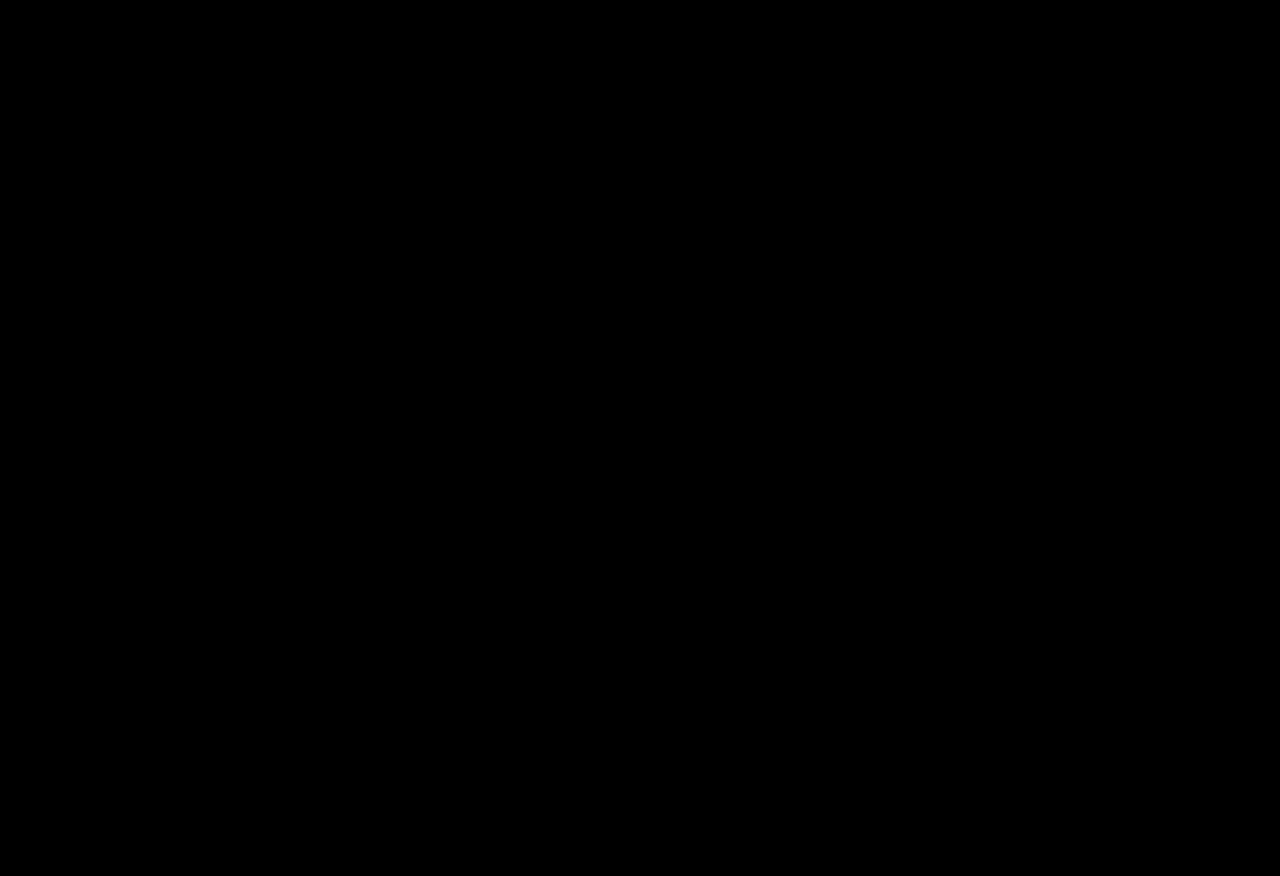
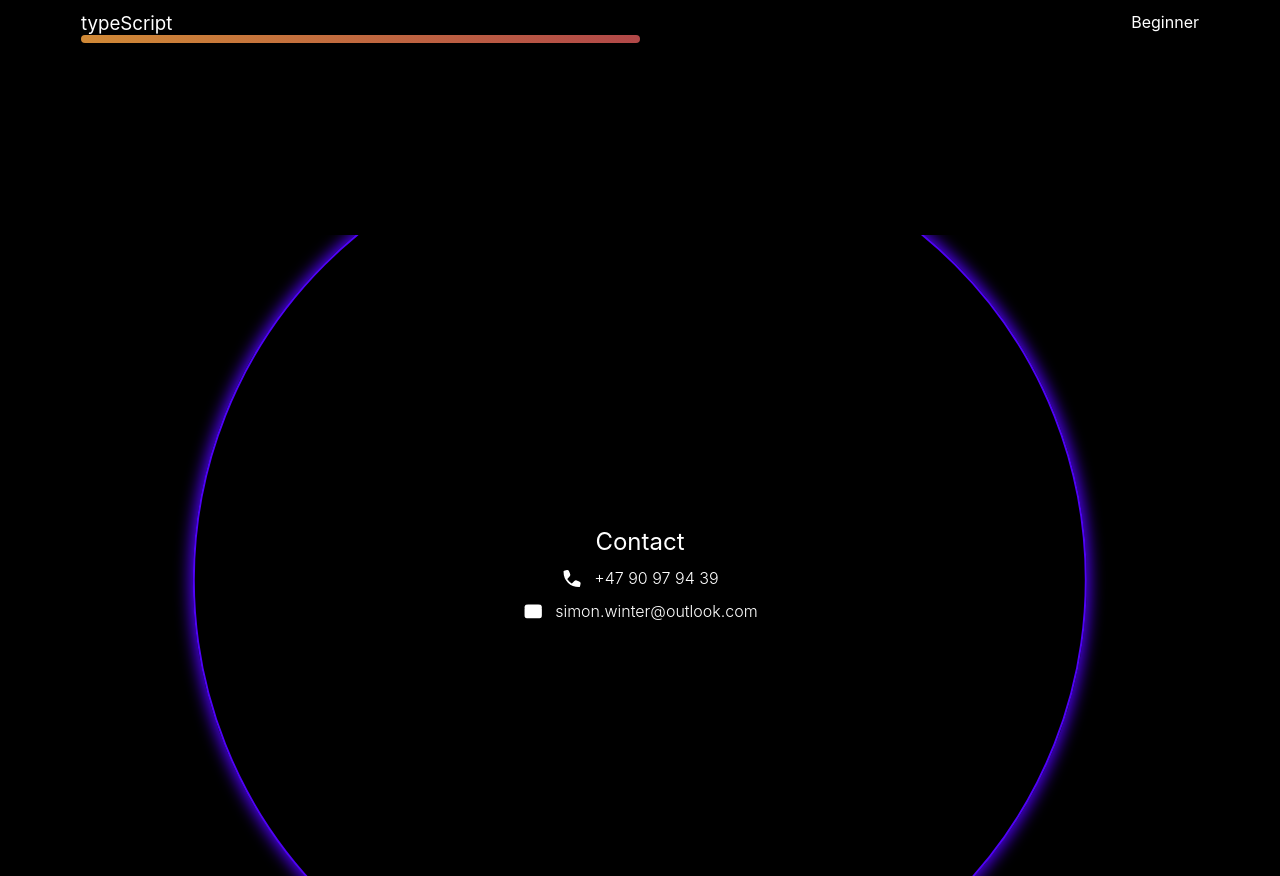
Before and after one commit to SimonADW/240910-portfolio-simon-winter, a React (Vite) app: page / in a window 1280 px wide. Shown: the part 2660-3536 px from the top of the page. Before the commit the page ends 2503 px from the top, so only its background shows below. Built offline with nearby package versions, Linux system fonts and the light colour scheme.

Commit message:
Add contact section

```diff
--- a/src/App.tsx
+++ b/src/App.tsx
@@ -6,6 +6,8 @@ import HeaderComponent from './components/Header/HeaderComponent'
 import HeroComponent from './components/Hero/HeroComponent'
 import ProjectsSection from './components/ProjectsSection/ProjectsSection'
 import TechnologiesSection from './components/TechnologiesSection/TechnologiesSection'
+import FooterComponent from './components/Footer/FooterComponen'
+import ContactComponent from './components/Contact/ContactComponent'
 
 function App() {
 
@@ -16,7 +18,9 @@ function App() {
       <HeroComponent />
       <ProjectsSection />
       <TechnologiesSection />
+      <ContactComponent />
       </main>
+      <FooterComponent />
     </>
   )
 }
--- a/src/assets/styles/App.css
+++ b/src/assets/styles/App.css
@@ -11,7 +11,10 @@ body {
 }
 
 #root {
-  padding: 0 1rem var(--spacing-xl);
+  padding: 0.5rem 1rem 0;
+  min-height: 100vh;
+  display: flex;
+  flex-direction: column;
 }
 
 h1, h2, h3, h4, h5, h6 {
@@ -21,7 +24,9 @@ h1, h2, h3, h4, h5, h6 {
 main {
   display: flex;
   flex-direction: column;
-  gap: calc(var(--spacing-lg) * 2);
+  gap: calc(var(--spacing-lg) * 6);
+  margin-bottom: calc(var(--spacing-lg) * 6);;
+  flex: 1;
 }
 
 @media screen and (min-width: 768px) {
--- /dev/null
+++ b/src/components/Contact/ContactComponent.module.css
@@ -0,0 +1,54 @@
+.contactSection {
+	height: clamp(10rem, 60vw, 1145px);
+	max-height: 690px;
+	position: relative;
+	font-weight: 300;
+	overflow: hidden;
+
+	display: flex;
+	flex-direction: column;
+	align-items: center;
+	justify-content: center;
+}
+
+.contactSection h2 {
+	margin-bottom: var(--spacing-sm);
+}
+
+.contactSection a {
+	display: flex;
+	gap: var(--spacing-sm);
+	margin-bottom: var(--spacing-sm);
+}
+
+.contactSection svg {
+	fill: white;
+	width: 1.3rem;
+	height: 1.3rem;
+}
+
+.contactSection path {
+	stroke: white;
+}
+
+/* ----- Circle ------- */
+
+.circle {
+	height: auto;
+	aspect-ratio: 1 / 1;
+	border-radius: 50%;
+	border: 2px solid;
+	width: clamp(300px, 80%, 1000px);
+	border-color: #4f02f6;
+	box-shadow: 0 0 15px 3px #4f02f6;
+
+	position: absolute;
+	/* top: -10%; */
+	left: 50%;
+	transform: translate(-50%);
+
+	display: flex;
+	flex-direction: column;
+	align-items: center;
+	justify-content: center;
+}
--- /dev/null
+++ b/src/components/Contact/ContactComponent.tsx
@@ -0,0 +1,26 @@
+import React from 'react'
+import style from './ContactComponent.module.css'
+
+const ContactComponent = () => {
+  return (
+	<section className={style.contactSection} >
+		<div className={style.circle}>
+			<h2>Contact</h2>
+			<a href="tel: +4790979439">
+				<svg width="800px" height="800px" viewBox="0 0 24 24" fill="none" xmlns="http://www.w3.org/2000/svg">
+					<path d="M5.11596 12.7268L8.15456 9.08666C8.46255 8.69067 8.61655 8.49267 8.69726 8.27061C8.76867 8.07411 8.79821 7.86486 8.784 7.65628C8.76793 7.42055 8.67477 7.18766 8.48846 6.72187L7.77776 4.94513C7.50204 4.25581 7.36417 3.91116 7.12635 3.68525C6.91678 3.48618 6.65417 3.3519 6.37009 3.29856C6.0477 3.23803 5.68758 3.32806 4.96733 3.50812L3 4.00002C3 14 9.99969 21 20 21L20.4916 19.0324C20.6717 18.3122 20.7617 17.952 20.7012 17.6297C20.6478 17.3456 20.5136 17.083 20.3145 16.8734C20.0886 16.6356 19.7439 16.4977 19.0546 16.222L17.4691 15.5878C16.9377 15.3752 16.672 15.2689 16.4071 15.2608C16.1729 15.2536 15.9404 15.3013 15.728 15.4002C15.4877 15.512 15.2854 15.7144 14.8807 16.1191L11.7943 19.1569" stroke="#000000" strokeWidth="2" strokeLinecap="round" strokeLinejoin="round"/>
+				</svg>
+				<span>+47 90 97 94 39</span>
+			</a>
+			<a href="mailto: simon.winter@outlook.com">
+				<svg width="800px" height="800px" viewBox="0 0 24 24" fill="none" xmlns="http://www.w3.org/2000/svg">
+					<path d="M4 18L9 12M20 18L15 12M3 8L10.225 12.8166C10.8665 13.2443 11.1872 13.4582 11.5339 13.5412C11.8403 13.6147 12.1597 13.6147 12.4661 13.5412C12.8128 13.4582 13.1335 13.2443 13.775 12.8166L21 8M6.2 19H17.8C18.9201 19 19.4802 19 19.908 18.782C20.2843 18.5903 20.5903 18.2843 20.782 17.908C21 17.4802 21 16.9201 21 15.8V8.2C21 7.0799 21 6.51984 20.782 6.09202C20.5903 5.71569 20.2843 5.40973 19.908 5.21799C19.4802 5 18.9201 5 17.8 5H6.2C5.0799 5 4.51984 5 4.09202 5.21799C3.71569 5.40973 3.40973 5.71569 3.21799 6.09202C3 6.51984 3 7.07989 3 8.2V15.8C3 16.9201 3 17.4802 3.21799 17.908C3.40973 18.2843 3.71569 18.5903 4.09202 18.782C4.51984 19 5.07989 19 6.2 19Z" stroke="#000000" strokeWidth="2" strokeLinecap="round" strokeLinejoin="round"/>
+				</svg>
+				<span>simon.winter@outlook.com</span>
+			</a>
+		</div>
+	</section>
+  )
+}
+
+export default ContactComponent
--- /dev/null
+++ b/src/components/Footer/FooterComponen.tsx
@@ -0,0 +1,9 @@
+import style from './FooterComponent.module.css'
+
+const FooterComponen = () => {
+  return (
+	<footer className={style.footer}>2024 Simon Winter - Frontend Developer</footer>
+  )
+}
+
+export default FooterComponen
--- /dev/null
+++ b/src/components/Footer/FooterComponent.module.css
@@ -0,0 +1,6 @@
+.footer {
+	height: var(--spacing-xl);
+	display: flex;
+	justify-content: center;
+	align-items: center;
+}
--- a/src/components/Project/ProjectComponent.module.css
+++ b/src/components/Project/ProjectComponent.module.css
@@ -33,8 +33,8 @@
 .project__textContent button {
 	padding: 0.5rem 1.5rem;
 	color: var(--primary-color);
-	border: 2px solid var(--border-large-color);
-	border-radius: 0.75rem;
+	/* border: 2px solid var(--border-large-color); */
+	border-radius: 0.25rem;
 	background: var(--button-gradient-color);
 
 }
```
